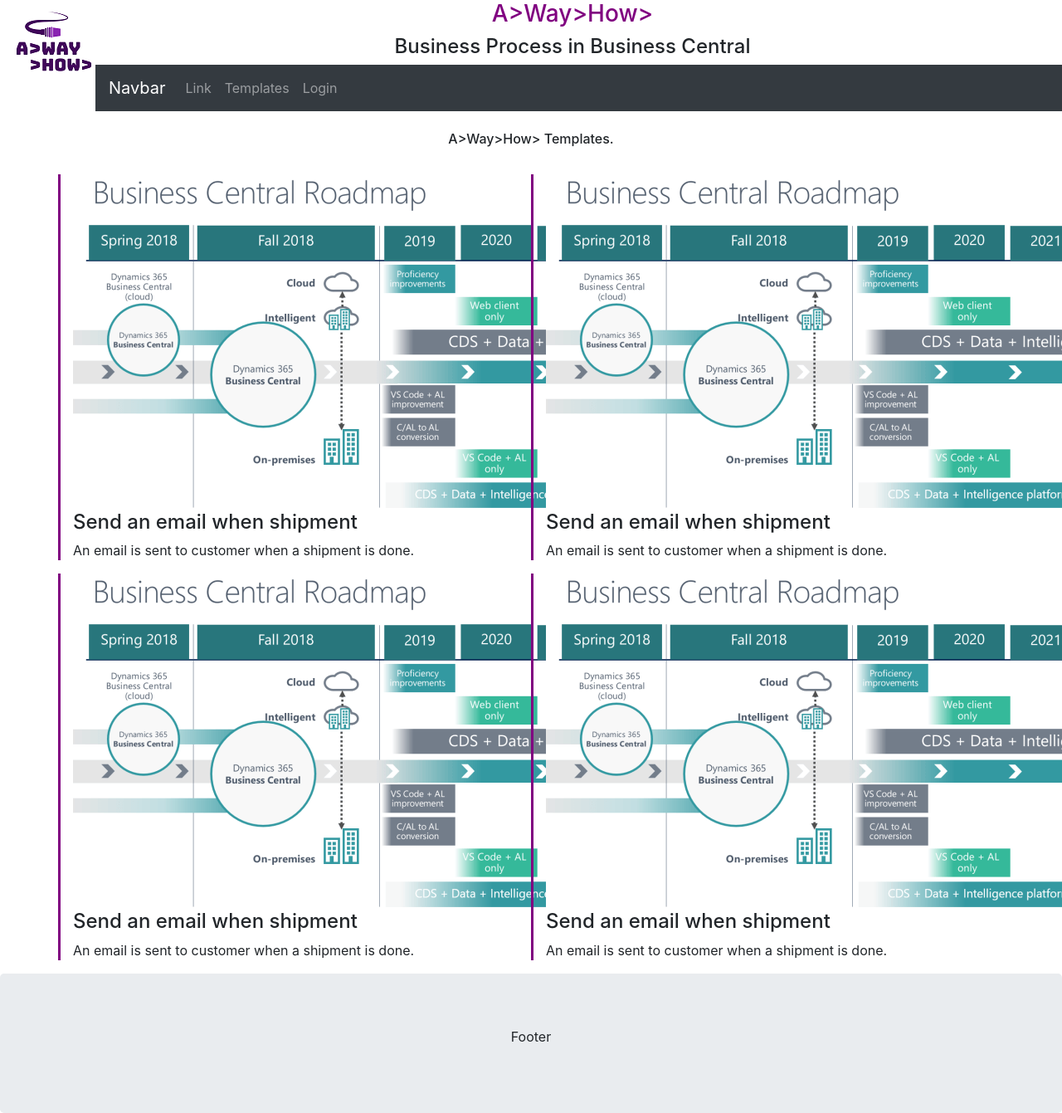
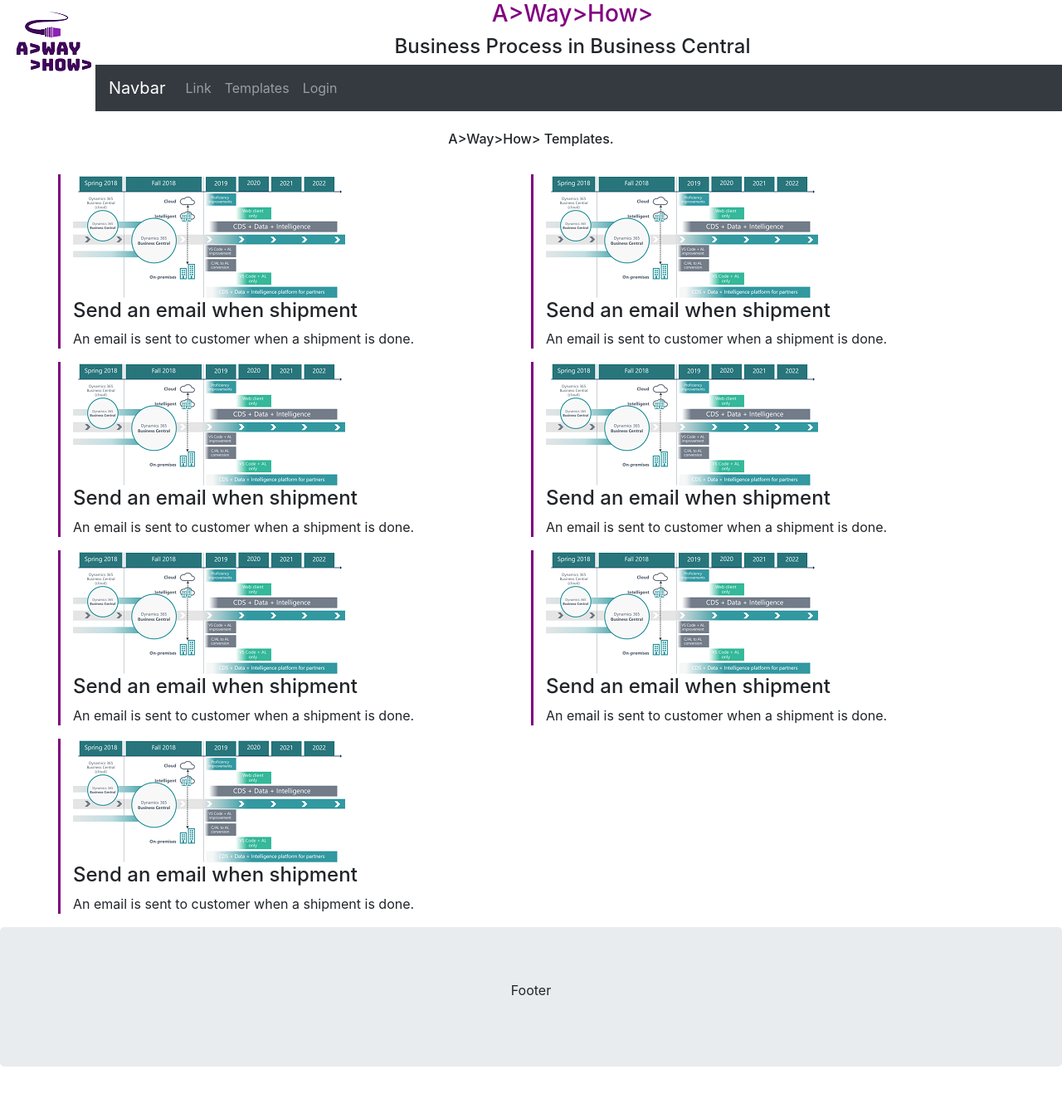
Before and after one commit to awayhow/awayhow.github.io, a Jekyll site: the page built from templates.html, in a window 1280 px wide. Shown: the whole page at 83% size. Built offline with Jekyll 4.4.1, drawn with Linux system fonts in a browser that asks for light colours; after the commit the page ends 1285 px from its top, so only the background shows below that.

Commit message:
templates2

```diff
--- a/_includes/navigation.html
+++ b/_includes/navigation.html
@@ -1,5 +1,5 @@
 <nav class="navbar navbar-expand-sm bg-dark navbar-dark">
-    <a class="navbar-brand" href="#">Navbar</a>
+    <a class="navbar-brand" href="/">Navbar</a>
     <button class="navbar-toggler" type="button" data-toggle="collapse" data-target="#collapsibleNavbar">
       <span class="navbar-toggler-icon"></span>
     </button>
--- a/templates.html
+++ b/templates.html
@@ -10,22 +10,37 @@
 	<div class="container">
     	<div class="row">
 			<div class="col-sm-6 border-left mb-3 awhContainer">
-					<img src="/images/flow.png" alt="Flow" />
+				<img src="/images/flow-smll.png" alt="Flow" />
 				<h4>Send an email when shipment</h4>
 				<p class="card-text">An email is sent to customer when a shipment is done.</p>
 			</div>
 			<div class="col-sm-6 border-left mb-3 awhContainer">
-					<img src="/images/flow.png" alt="Flow" />
+				<img src="/images/flow-smll.png" alt="Flow" />
 				<h4>Send an email when shipment</h4>
 				<p class="card-text">An email is sent to customer when a shipment is done.</p>
 			</div>
 			<div class="col-sm-6 border-left mb-3 awhContainer">
-					<img src="/images/flow.png" alt="Flow" />
+				<img src="/images/flow-smll.png" alt="Flow" />
 				<h4>Send an email when shipment</h4>
 				<p class="card-text">An email is sent to customer when a shipment is done.</p>
 			</div>
 			<div class="col-sm-6 border-left mb-3 awhContainer">
-					<img src="/images/flow.png" alt="Flow" />
+				<img src="/images/flow-smll.png" alt="Flow" />
+				<h4>Send an email when shipment</h4>
+				<p class="card-text">An email is sent to customer when a shipment is done.</p>
+			</div>
+			<div class="col-sm-6 border-left mb-3 awhContainer">
+				<img src="/images/flow-smll.png" alt="Flow" />
+				<h4>Send an email when shipment</h4>
+				<p class="card-text">An email is sent to customer when a shipment is done.</p>
+			</div>
+			<div class="col-sm-6 border-left mb-3 awhContainer">
+				<img src="/images/flow-smll.png" alt="Flow" />
+				<h4>Send an email when shipment</h4>
+				<p class="card-text">An email is sent to customer when a shipment is done.</p>
+			</div>
+			<div class="col-sm-6 border-left mb-3 awhContainer">
+				<img src="/images/flow-smll.png" alt="Flow" />
 				<h4>Send an email when shipment</h4>
 				<p class="card-text">An email is sent to customer when a shipment is done.</p>
 			</div>
```
Also changed, not shown: images/flow-smll.png (added), images/flow.png (deleted). Lines whose indentation alone changed are shown as unchanged.
